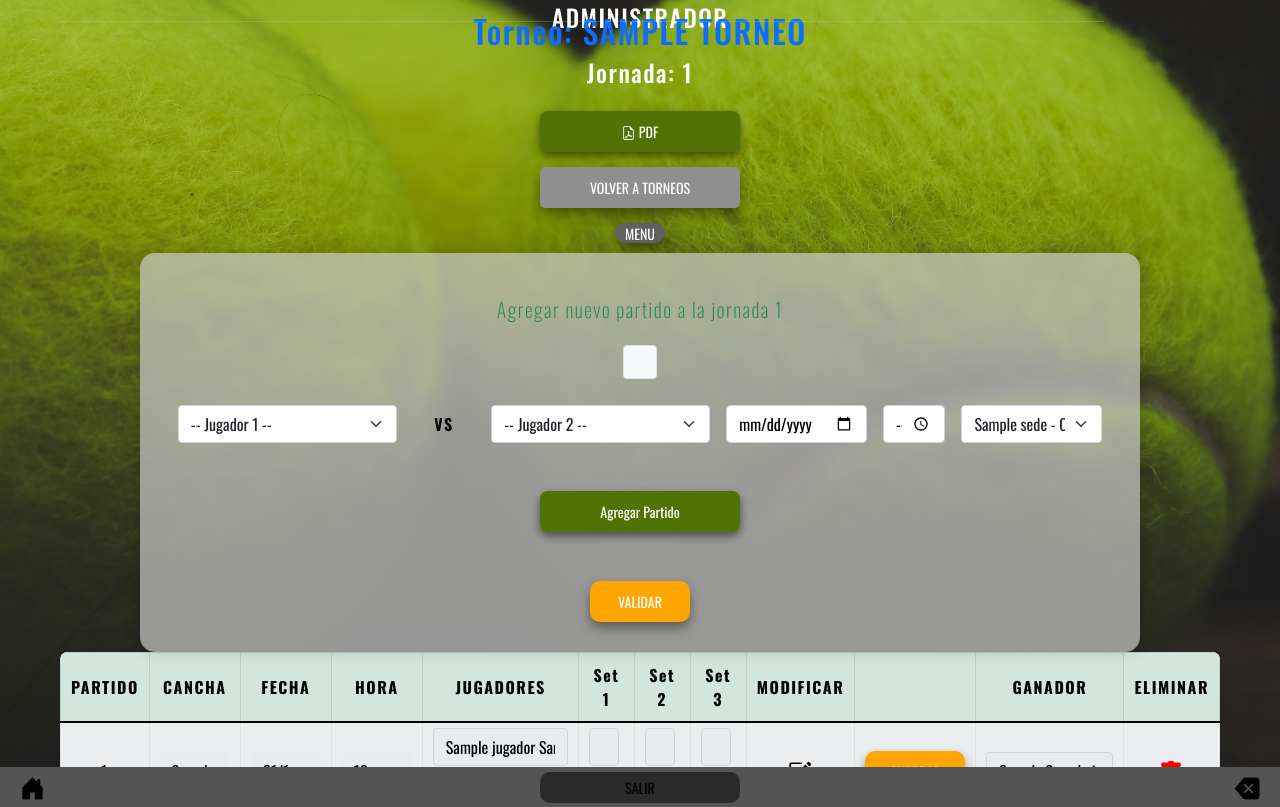
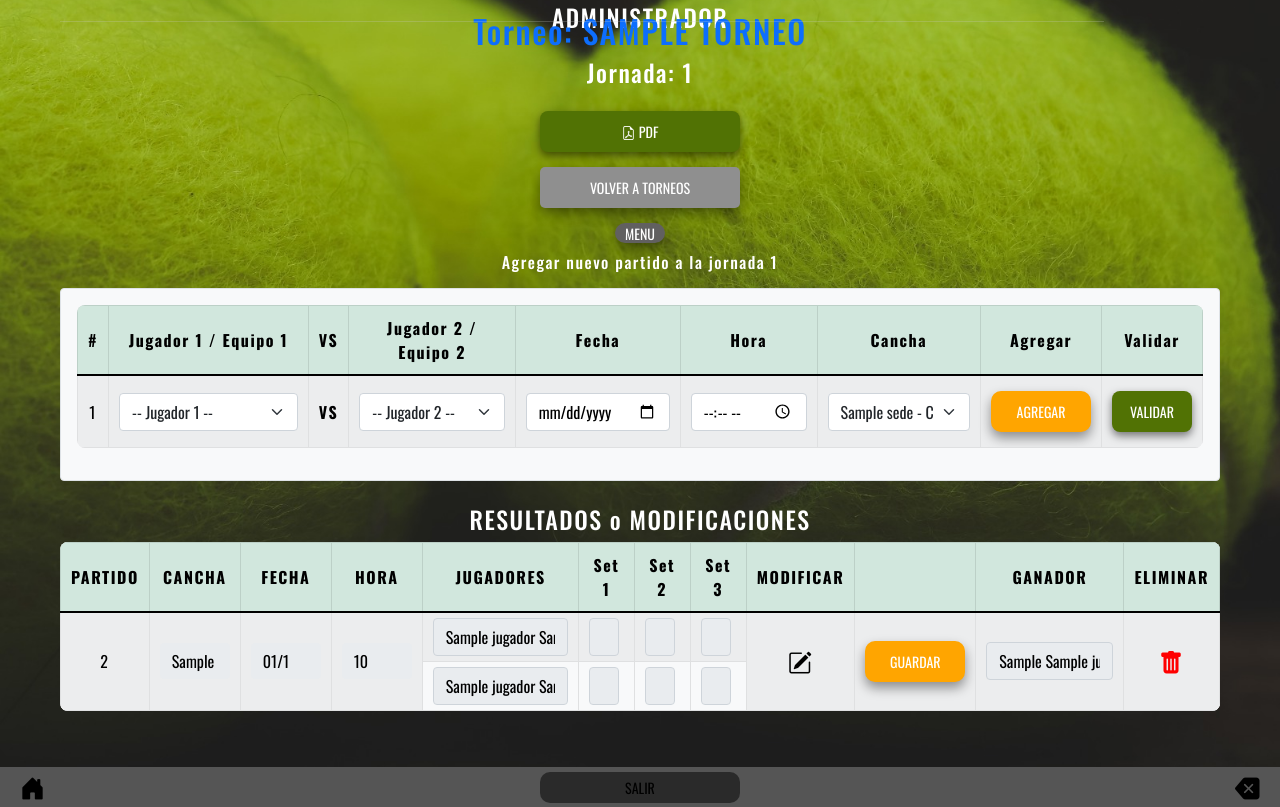
Before and after one commit to CAROLLFLORES/torneos_ranking_tenis, a Django app: page /torneo/1/jornada/1/ in a window 1280 px wide. Shown: the part 107-914 px from the top of the page. Run offline with Django 5.2, Linux system fonts and the light colour scheme; tables that the repository leaves empty hold one stand-in row (values such as "Sample post"); some libraries are stand-ins or nearby versions.

Commit message:
arreglo template de jornada_detalle en la carga de nuevo partido

```diff
--- a/AppDjango/templates/jornada_detalle.html
+++ b/AppDjango/templates/jornada_detalle.html
@@ -14,6 +14,111 @@
         <h4 class="text-center">Jornada: {{ jornada }}</h4>
     </div>
 
+    <div class="text-center mt-3">
+            <button type="button" class="btn pdf-button login-button chico" onclick="generarPDF()">
+                <i class="bi bi-file-earmark-pdf"></i> PDF
+            </button>
+            <a href="{% url 'abm_torneo' %}">
+                <button type="button" class="login-button-gris chico btn btn-success btn-lg" onclick="">
+                    VOLVER A TORNEOS </button>
+            </a>
+
+        <a href="{% url 'admin_menu' %}">
+            <button class="login-button peque">MENU</button>
+        </a>
+    </div>
+
+    <div class="table-responsive ">
+    <h4 class="text-center " style="font-size: 1rem;">
+        Agregar nuevo partido a la jornada {{ jornada }}
+    </h4>
+
+
+        <form method="post" action="{% url 'guardar_fecha' torneo.id %}" class="p-3 bg-light border rounded mt-3">
+            {% csrf_token %}
+            <input type="hidden" name="numero_jornada" value="{{ jornada }}">
+
+                <table class="table table-striped table-light table-bordered table-sm">
+                <thead class="table-success text-center">
+                    <tr>
+                        <th>#</th>
+                        <th>Jugador 1 / Equipo 1</th>
+                        <th>VS</th>
+                        <th>Jugador 2 / Equipo 2</th>
+                        <th>Fecha</th>
+                        <th>Hora</th>
+                        <th>Cancha</th>
+                        <th>Agregar</th>
+                        <th>Validar</th>
+                    </tr>
+                </thead>
+                <tbody>
+                    <tr>
+                        <td class="text-center align-middle">1</td>
+                        <td style="min-width: 180px;">
+                            {% if torneo.tipo_juego|lower == "doble" or torneo.tipo_juego|lower == "mixto" %}
+                                <select name="jugador1[]" class="form-select" required>
+                                    <option value="">-- Equipo 1 --</option>
+                                    {% for equipo in equipos %}
+                                        <option value="{{ equipo.id }}">{{ equipo.jugador1.apellido }} / {{ equipo.jugador2.apellido }}</option>
+                                    {% endfor %}
+                                </select>
+                            {% else %}
+                                <select name="jugador1[]" class="form-select" required>
+                                    <option value="">-- Jugador 1 --</option>
+                                    {% for jugador in jugadores %}
+                                        <option value="{{ jugador.dni }}">{{ jugador.apellido }}, {{ jugador.nombre }}</option>
+                                    {% endfor %}
+                                </select>
+                            {% endif %}
+                        </td>
+
+                        <td class="text-center fw-bold align-middle">VS</td>
+
+                        <td>
+                            {% if torneo.tipo_juego == "Doble" or torneo.tipo_juego == "Mixto" %}
+                                <select name="jugador2[]" class="form-select" required>
+                                    <option value="">-- Equipo 2 --</option>
+                                    {% for equipo in equipos %}
+                                        <option value="{{ equipo.id }}">{{ equipo.jugador1.apellido }} / {{ equipo.jugador2.apellido }}</option>
+                                    {% endfor %}
+                                </select>
+                            {% else %}
+                                <select name="jugador2[]" class="form-select" required>
+                                    <option value="">-- Jugador 2 --</option>
+                                    {% for jugador in jugadores %}
+                                        <option value="{{ jugador.dni }}">{{ jugador.apellido }}, {{ jugador.nombre }}</option>
+                                    {% endfor %}
+                                </select>
+                            {% endif %}
+                        </td>
+
+                        <td><input type="date" name="fecha[]" class="form-control" required></td>
+                        <td><input type="time" name="hora[]" class="form-control" required></td>
+                        <td>
+                            <select name="cancha[]" class="form-select" required>
+                                {% for cancha in canchas %}
+                                    <option value="{{ cancha.id }}">{{ cancha.sede.nombre }} - Cancha {{ cancha.cancha }}</option>
+                                {% endfor %}
+                            </select>
+                        </td>
+                        <td>
+                            <button type="submit" class="login-button mas-chico">AGREGAR</button>
+                        </td>
+                        <td>
+                            <button type="button" class="btn pdf-button" onclick="validarFormularioPartido()">VALIDAR</button>
+                        </td>
+                    </tr>
+                </tbody>
+            </table>
+
+
+        </form>
+    </div>
+
+    <br>
+
+    <h4 class="text-center">RESULTADOS o MODIFICACIONES</h4>
     <div class="table-responsive">
         <table class="table table-striped table-light table-bordered table-sm">
             <thead class="table-success text-center">
@@ -150,104 +255,12 @@
 
     </div>
 
-    <div class="text-center mt-3">
-            <button type="button" class="btn pdf-button login-button chico" onclick="generarPDF()">
-                <i class="bi bi-file-earmark-pdf"></i> PDF
-            </button>
-            <a href="{% url 'abm_torneo' %}">
-                <button type="button" class="login-button-gris chico btn btn-success btn-lg" onclick="">
-                    VOLVER A TORNEOS </button>
-            </a>
-
-        <a href="{% url 'admin_menu' %}">
-            <button class="login-button peque">MENU</button>
-        </a>
-    </div>
-
-
-    <div class="login-box listados flex-grow-1">
-    <h5 class="mt-4 text-center text-success">Agregar nuevo partido a la jornada {{ jornada }}</h5>
-
-            <form method="post" action="{% url 'guardar_fecha' torneo.id %}" class="p-3 bg-light border rounded mt-3">
-                {% csrf_token %}
-                <input type="hidden" name="numero_jornada" value="{{ jornada }}">
-
-                <div class="row g-3 justify-content-center align-items-center">
-                    <!-- Jugador/Equipo 1 -->
-                    <div class="col-md-3">
-                        {% if torneo.tipo_juego == "Doble" or torneo.tipo_juego == "Mixto" %}
-                            <select name="jugador1[]" class="form-select" required>
-                                <option value="">-- Equipo 1 --</option>
-                                {% for equipo in equipos %}
-                                    <option value="{{ equipo.id }}">{{ equipo.jugador1.apellido }} / {{ equipo.jugador2.apellido }}</option>
-                                {% endfor %}
-                            </select>
-                        {% else %}
-                            <select name="jugador1[]" class="form-select" required>
-                                <option value="">-- Jugador 1 --</option>
-                                {% for jugador in jugadores %}
-                                    <option value="{{ jugador.dni }}">{{ jugador.apellido }}, {{ jugador.nombre }}</option>
-                                {% endfor %}
-                            </select>
-                        {% endif %}
-                    </div>
-
-                    <div class="col-md-1 text-center fw-bold">VS</div>
-
-                    <!-- Jugador/Equipo 2 -->
-                    <div class="col-md-3">
-                        {% if torneo.tipo_juego == "Doble" or torneo.tipo_juego == "Mixto" %}
-                            <select name="jugador2[]" class="form-select" required>
-                                <option value="">-- Equipo 2 --</option>
-                                {% for equipo in equipos %}
-                                    <option value="{{ equipo.id }}">{{ equipo.jugador1.apellido }} / {{ equipo.jugador2.apellido }}</option>
-                                {% endfor %}
-                            </select>
-                        {% else %}
-                            <select name="jugador2[]" class="form-select" required>
-                                <option value="">-- Jugador 2 --</option>
-                                {% for jugador in jugadores %}
-                                    <option value="{{ jugador.dni }}">{{ jugador.apellido }}, {{ jugador.nombre }}</option>
-                                {% endfor %}
-                            </select>
-                        {% endif %}
-                    </div>
-
-                    <!-- Fecha -->
-                    <div class="col-md-2">
-                        <input type="date" name="fecha[]" class="form-control" required>
-                    </div>
-
-                    <!-- Hora -->
-                    <div class="col-md-1">
-                        <input type="time" name="hora[]" class="form-control" required>
-                    </div>
-
-                    <!-- Cancha -->
-                    <div class="col-md-2">
-                        <select name="cancha[]" class="form-select" required>
-                            {% for cancha in canchas %}
-                                <option value="{{ cancha.id }}">{{ cancha.sede.nombre }} - Cancha {{ cancha.cancha }}</option>
-                            {% endfor %}
-                        </select>
-                    </div>
-                </div>
-                <br>
-                <div class="text-center mt-4">
-                    <button type="submit" class="btn pdf-button login-button chico">Agregar Partido</button>
-                </div>
-                <div class="text-center mt-4">
-                    <button type="button" class="login-button mas-chico" onclick="validarFormularioPartido()">
-                        VALIDAR
-                    </button>
-
-                </div>
-            </form>
-        </div>
 
 
 
-</div>
+
+
+
 
 <div id="deleteModal" class="modal fade" >
     <div class="modal-dialog">
```
